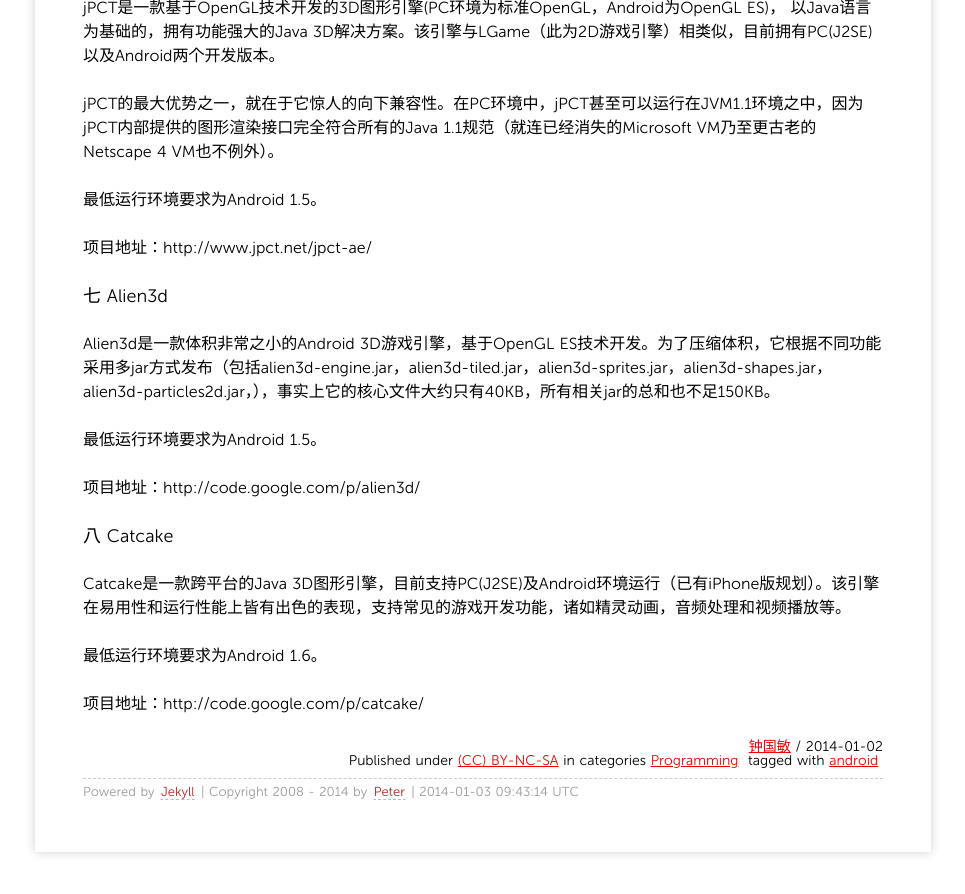
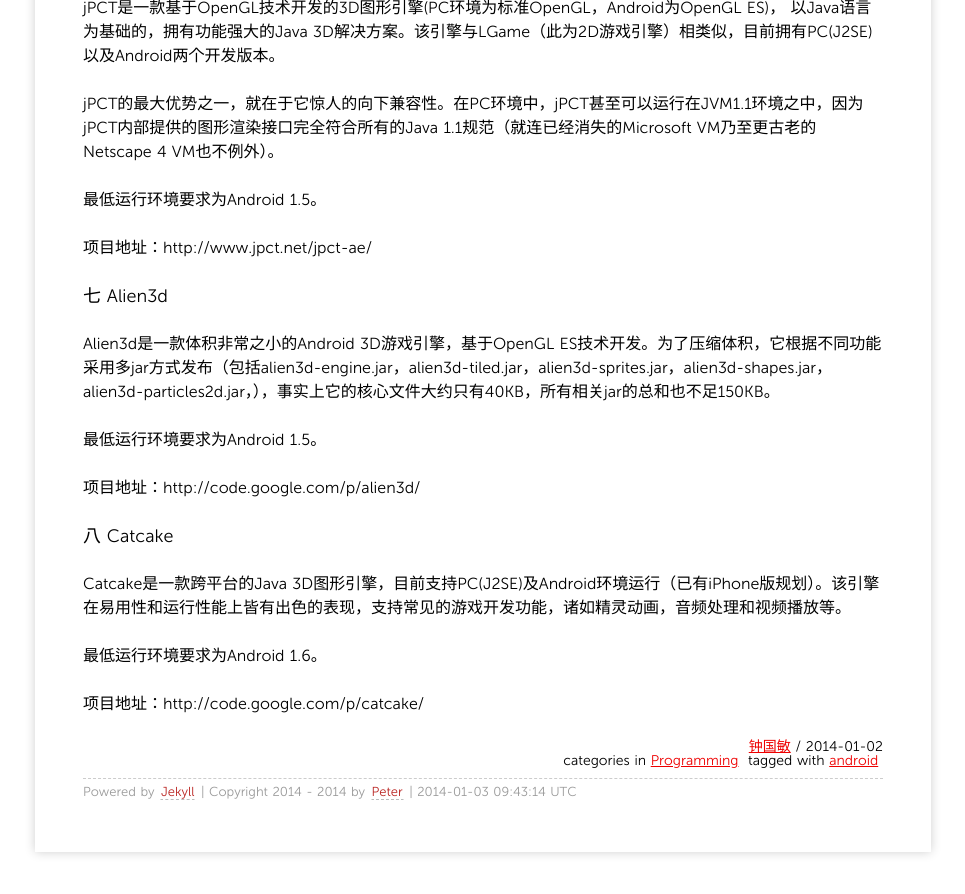
Before and after one commit to fengyr/blog, a Jekyll site: the page built from _posts/2014/2014-01-02-hello-world.md, in a window 1280 px wide and 900 px high, scrolled down 2010 px. Shown: the top 894 px of the window, without its empty margins (157-1122 px from the left). Built offline with Jekyll 4.4.1, drawn with Linux system fonts in a browser that asks for light colours; Markdown is read by kramdown in place of the engine named in the settings.

Commit message:
修复一些小问题

```diff
--- a/_layouts/default.html
+++ b/_layouts/default.html
@@ -39,7 +39,7 @@
       </div>
 
     <footer>
-        <p><small>Powered by <a href="https://github.com/mojombo/jekyll">Jekyll</a> | Copyright 2008 - {{site.time | date:"%Y"}} by <a href="http://zhongguomin.github.io/blog/about/">Peter</a> | <span class="label label-info">{{site.time | date:"%Y-%m-%d %H:%M:%S %Z"}}</span></small></p>
+        <p><small>Powered by <a href="https://github.com/mojombo/jekyll">Jekyll</a> | Copyright 2014 - {{site.time | date:"%Y"}} by <a href="http://zhongguomin.github.io/blog/about/">Peter</a> | <span class="label label-info">{{site.time | date:"%Y-%m-%d %H:%M:%S %Z"}}</span></small></p>
     </footer>
 
     </div>
--- a/_layouts/post.html
+++ b/_layouts/post.html
@@ -15,14 +15,16 @@
   <time datetime="{{ page.date | date:"%Y-%m-%d" }}">{{ page.date | date:"%Y-%m-%d" }}</time>
 </span>
 <br />
+<!--
 <span class="license">
   Published under <a rel="license" href="http://creativecommons.org/licenses/by-nc-sa/3.0/">(CC) BY-NC-SA</a>
 </span>
+-->
 {% if page.categories %}
 <span class="categories">
-  in categories
+  categories in
   {% for cat in page.categories %}
-  <a href="/categories/#{{ cat }}" title="{{ cat }}">{{ cat }}</a>&nbsp;
+  <a href="/blog/categories/#{{ cat }}" title="{{ cat }}">{{ cat }}</a>&nbsp;
   {% endfor %}
 </span>
 {% endif %}
@@ -30,7 +32,7 @@
 <span class="tags">
   tagged with
   {% for tag in page.tags %}
-  <a href="/tags/#{{ tag }}" title="{{ tag }}">{{ tag }}</a>&nbsp;
+  <a href="/blog/tags/#{{ tag }}" title="{{ tag }}">{{ tag }}</a>&nbsp;
   {% endfor %}
 </span>
 {% endif %}
```
